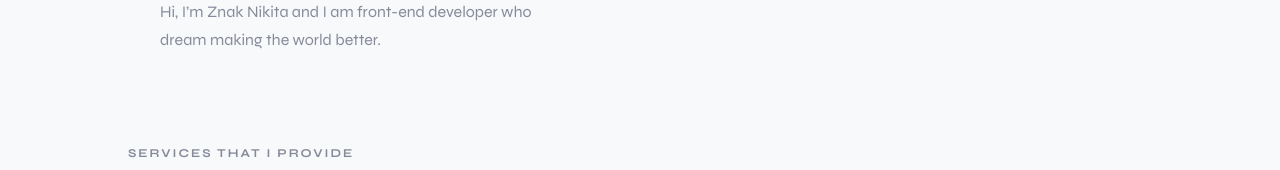
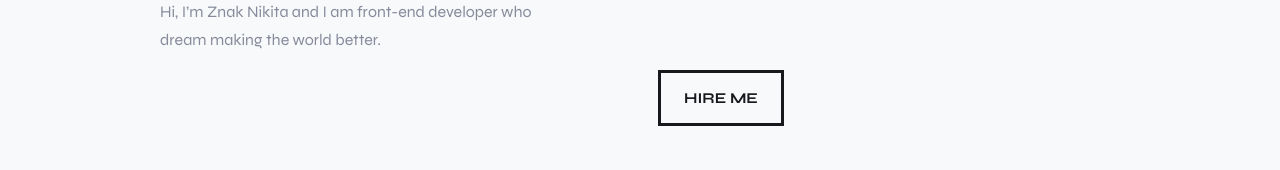
Before and after one commit to naugtymor/Portfolio, a React (Create React App) app: page / in a window 1280 px wide. Shown: the part 762-932 px from the top of the page. Built offline with nearby package versions, Linux system fonts and the light colour scheme.

Commit message:
refactoring

```diff
--- a/src/App.js
+++ b/src/App.js
@@ -19,12 +19,11 @@ const App = () => {
     return (
         <div className="App">
             <Snowfall
-                // The color of the snowflake, can be any valid CSS color.
-                color="#fff"
+                color="#868a9b"
                 // Applied to the canvas element.
-                // style={{ background: '#fff' }}
+                style={{ height: '110%' }}
                 // Controls the number of snowflakes that are created (defaults to 150).
-                snowflakeCount={200}
+                snowflakeCount={100}
             />
             <Header/>
             <Main/>
--- a/src/DistantWork/DistantWork.module.scss
+++ b/src/DistantWork/DistantWork.module.scss
@@ -24,7 +24,12 @@
       }
     }
 
+
     .button {
+      &:hover {
+          transform: scale(1.05);
+      }
+      transition: 0.1s ease-in-out;
       width: 120px;
       height: 50px;
       background-color: $bgColor;
--- a/src/Main/Main.js
+++ b/src/Main/Main.js
@@ -25,6 +25,9 @@ const Main = () => {
                                 Front-end Developer
                             </h6>
                             <span>Hi, I’m Znak Nikita and I am front-end developer who dream making the world better.</span>
+                            <div className={style.button}>
+                                <a href={''}>HIRE ME</a>
+                            </div>
                         </div>
                     </div>
                 </Fade>
--- a/src/Main/Main.module.scss
+++ b/src/Main/Main.module.scss
@@ -93,6 +93,32 @@
         margin-inline-end: 0;
         max-width: 400px;
       }
+
+      .button {
+        &:hover {
+          transform: scale(1.05);
+        }
+        transition: 0.1s ease-in-out;
+        position: absolute;
+        right: 35%;
+        width: 120px;
+        height: 50px;
+        border: 3px solid $textColor;
+        //background-color: $bgColor;
+        display: flex;
+        align-items: center;
+        justify-content: center;
+        @media screen and (max-width: $maxWidth) {
+          //position: unset;
+          position: center;
+        }
+
+        & a {
+          @include text($fontFamily, 15px, 700, $textColor);
+          line-height: 1.2em;
+          text-decoration: none;
+        }
+      }
     }
   }
 }
--- a/src/Projects/Project/Project.module.scss
+++ b/src/Projects/Project/Project.module.scss
@@ -17,13 +17,11 @@
       align-items: center;
       &:hover {
         & img {
-          width: 95%;
-          height: 95%;
-
+          transform: scale(0.95);
         }
       }
       & img {
-        transition: width 0.3s ease-in-out;
+        transition: 0.3s ease-in-out;
         width: 100%;
         height: 100%;
       }
--- a/src/Skills/Skills.module.scss
+++ b/src/Skills/Skills.module.scss
@@ -4,6 +4,7 @@
 .skillsBlock {
   background-color: $bgColor;
   padding-bottom: 120px;
+  padding-top: 60px;
 
   .skillsContainer {
     align-items: center;
```
